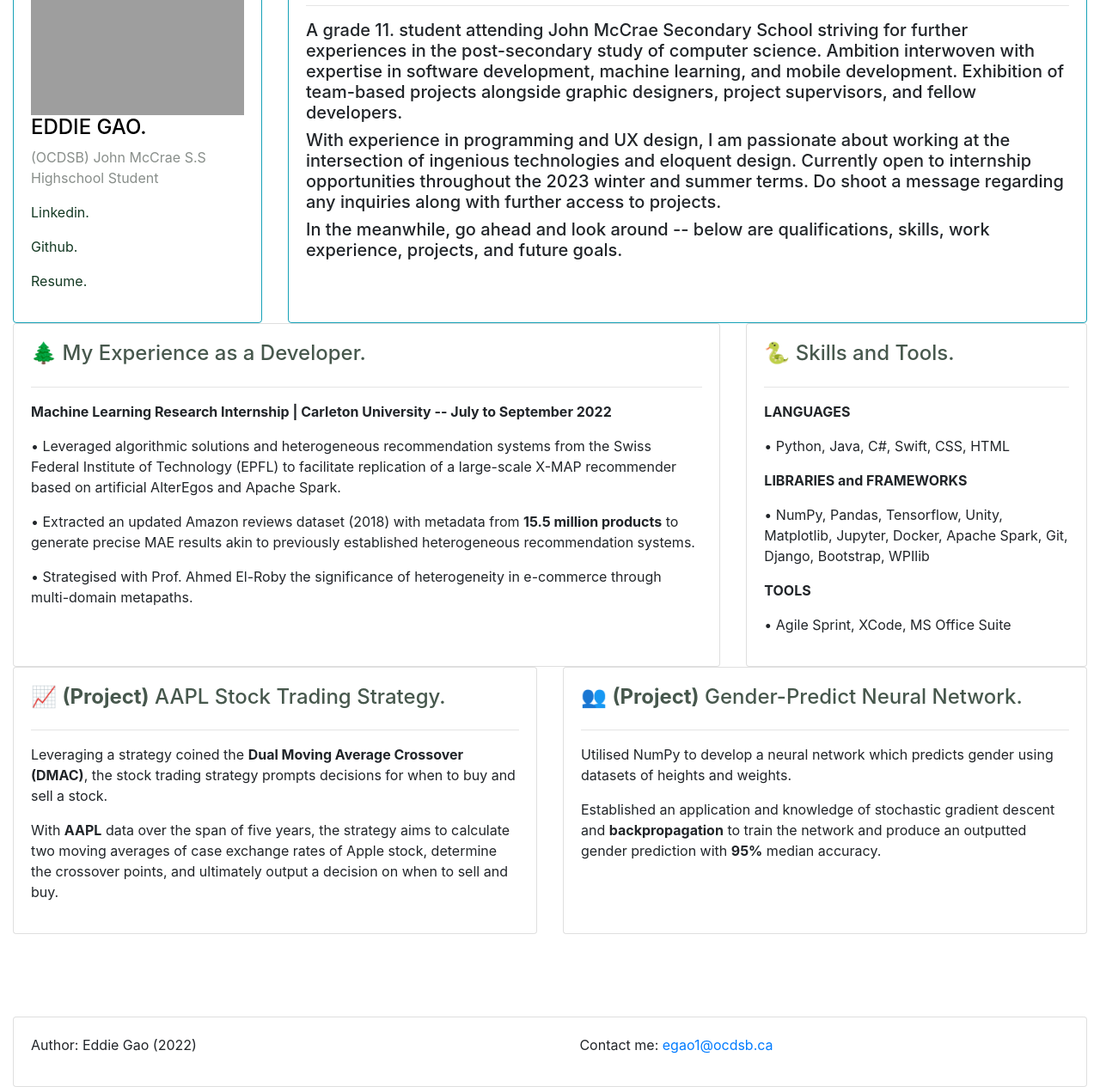
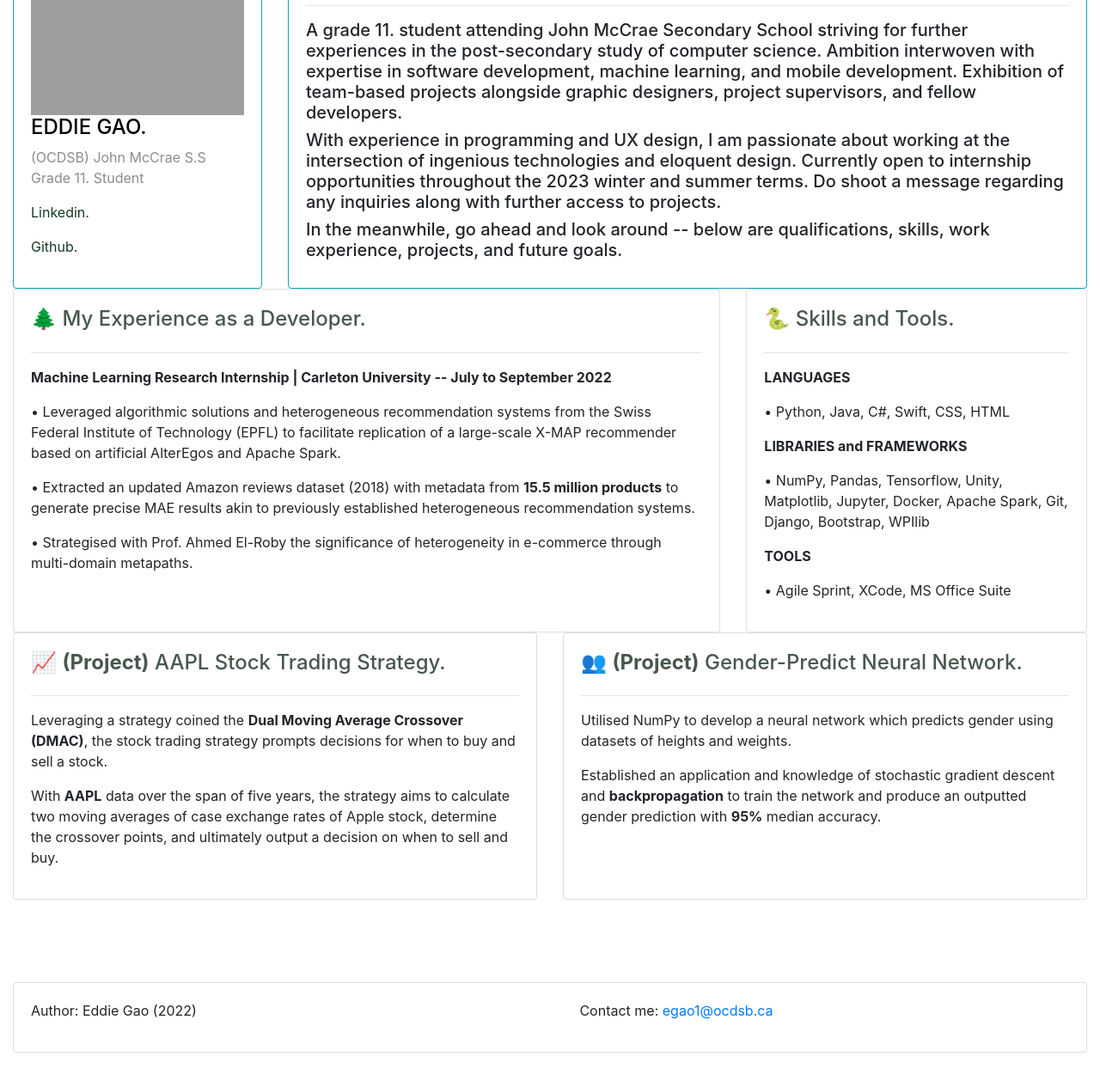
Before and after one commit to egao8/eddiegao, a Django app: page / in a window 1280 px wide. Shown: the part 649-1914 px from the top of the page at 86% size. After the commit the page ends 1874 px from the top, so only its background shows below. Run offline with Django 4.2, Linux system fonts and the light colour scheme; some libraries are stand-ins or nearby versions; grey boxes are pictures that could not be loaded.

Commit message:
Update index.html

```diff
--- a/Portfolio/mywebsite/base/templates/base/index.html
+++ b/Portfolio/mywebsite/base/templates/base/index.html
@@ -71,10 +71,10 @@
 				<div class="card card-body h-80  border-info" id="profile-wrapper">
 					<img id="profile-pic" src="{% static 'images/eg.jpg' %}" >
 					<h4><a style="color:#000000" href="mailto:egao1@ocdsb.ca">EDDIE GAO.</a></h4>
-                    <p style="color:#888E8A">(OCDSB) John McCrae S.S Highschool Student</p>
+                    <p style="color:#888E8A">(OCDSB) John McCrae S.S Grade 11. Student</p>
 					<p><a style="color:#143923" href="https://www.linkedin.com/in/eddiegao1/">Linkedin.</a></p>
                     <p><a style="color:#143923" href="https://github.com/egao8">Github.</a></p>
-					<p><a style="color:#143923" href="https://drive.google.com/file/d/1TpWOGtTLD6cpt-z12xr5eY5ZXdpgbafM/view?usp=sharing">Resume.</a></p>
+
 
 				</div>
 			</div>
```
